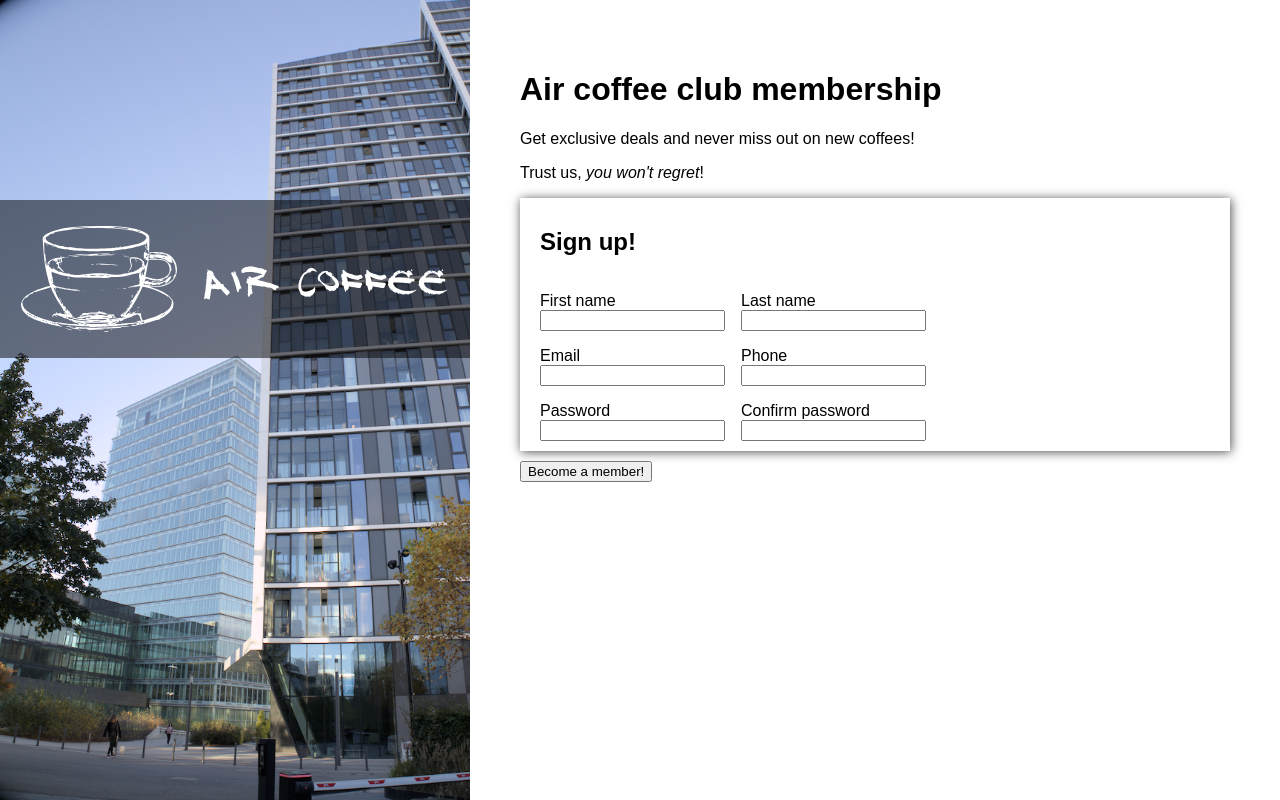
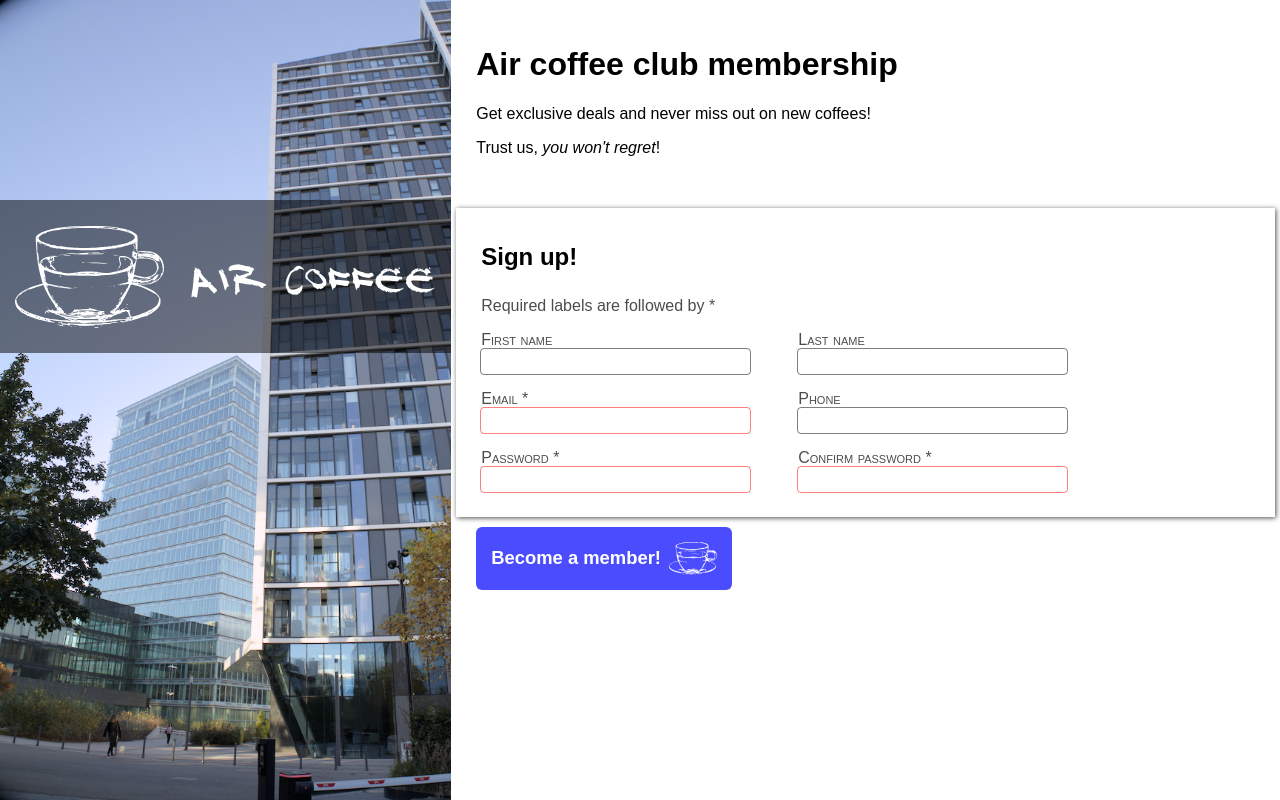
Before and after one commit to nemecro/sign-up-form, a plain HTML site: page index.html in a window 1280 px wide. Drawn offline with Linux system fonts and the light colour scheme.

Commit message:
style the form

```diff
--- a/index.html
+++ b/index.html
@@ -14,15 +14,17 @@
         </header>
     </aside>
     <main>
-        <h1>
-            Air coffee club membership
-        </h1>
-        <p>Get exclusive deals and never miss out on new coffees!</p>
-        <p>Trust us, <em>you won't regret</em>!</p>
-
+        <header>
+            <h1>
+                Air coffee club membership
+            </h1>
+            <p>Get exclusive deals and never miss out on new coffees!</p>
+            <p>Trust us, <em>you won't regret</em>!</p>
+        </header>
         <form action="">
             <div class="form-body">
                 <h2 id="form-heading">Sign up!</h2>
+                <p class="legend">Required labels are followed by <span aria-label="required">*</span></p>
                 <div class="form-row">
                     <div class="form-col">
                         <label for="firstName">First name</label>
@@ -35,8 +37,8 @@
                 </div>
                 <div class="form-row">
                     <div class="form-col">
-                        <label for="email">Email</label>
-                        <input type="email" name="email" id="email">
+                        <label for="email">Email <span aria-label="required">*</span></label>
+                        <input type="email" name="email" id="email" required>
                     </div>
                     <div class="form-col">
                         <label for="phone">Phone</label>
@@ -45,16 +47,16 @@
                 </div>
                 <div class="form-row">
                     <div class="form-col">
-                        <label for="password">Password</label>
+                        <label for="password">Password <span aria-label="required">*</span></label>
                         <input type="password" name="password" id="password" required>
                     </div>
                     <div class="form-col">
-                        <label for="passwordC">Confirm password</label>
+                        <label for="passwordC">Confirm password <span aria-label="required">*</span></label>
                         <input type="password" name="passwordC" id="passwordC" required>
                     </div>
                 </div>
             </div>
-            <button>Become a member!</button>
+            <button>Become a member! <img src="images/cup.svg" alt="coffee shop logo" class="logo-small"></button>
         </form>
     </main>
 </body>
--- a/style.css
+++ b/style.css
@@ -24,7 +24,7 @@ body {
 
 #left-sidebar {
     min-height: 100vh;
-    flex: 1 0 400px;
+    flex: 1 0 375px;
 
     background-image: url(images/background.png);
     background-size: cover;
@@ -54,19 +54,18 @@ body {
 }
 
 main {
-    padding: 50px;
     height: 100vh;
     flex: 3 0 600px;
 }
 
-form {
-
+#form-heading {
+    margin: 10px 0;
 }
 
 .form-body {
-    box-shadow: 1px 1px 10px rgba(0, 0, 0, 0.7);
-    padding: 10px 20px;
-    margin: 10px 0px;
+    box-shadow: 1px 1px 5px rgba(0, 0, 0, 0.7);
+    padding: 25px 25px;
+    margin: 10px 5px;
 
     display: flex;
     flex-direction: column;
@@ -75,7 +74,7 @@ form {
 
 .form-row {
     display: flex;
-    gap: 1rem;
+    gap: 3rem;
 
 }
 
@@ -83,3 +82,57 @@ form {
     display: flex;
     flex-direction: column;
 }
+
+label {
+    font-variant: small-caps;
+    color: rgba(0, 0, 0, 0.7)
+}
+
+input {
+    font-size: 1.25rem;
+    border-radius: 3px;
+    outline: 1px solid rgba(0, 0, 0, 0.5);
+    border: none;
+}
+
+input:invalid {
+    outline: 1px solid rgba(255, 0, 0, 0.5);
+}
+
+input:focus {
+    outline: 1px solid rgba(0, 0, 255, 0.7);
+}
+
+.legend {
+    margin: 0;
+    color: rgba(0, 0, 0, 0.7);
+}
+
+main header {
+    padding: 25px;
+}
+
+form button {
+    display: flex;
+    align-items: center;
+    gap: 0.5rem;
+
+    cursor: pointer;
+    margin: 10px 25px;
+    padding: 15px;
+    font-size: 1.15rem;
+    font-weight: 700;
+    color: white;
+    background-color: rgba(0, 0, 255, 0.7);
+    border: none;
+    border-radius: 6px;
+}
+
+form button:hover {
+    transition: 0.25s;
+    background-color: rgba(0, 0, 255, 1);
+}
+
+.logo-small {
+    width: 3rem;
+}
```
